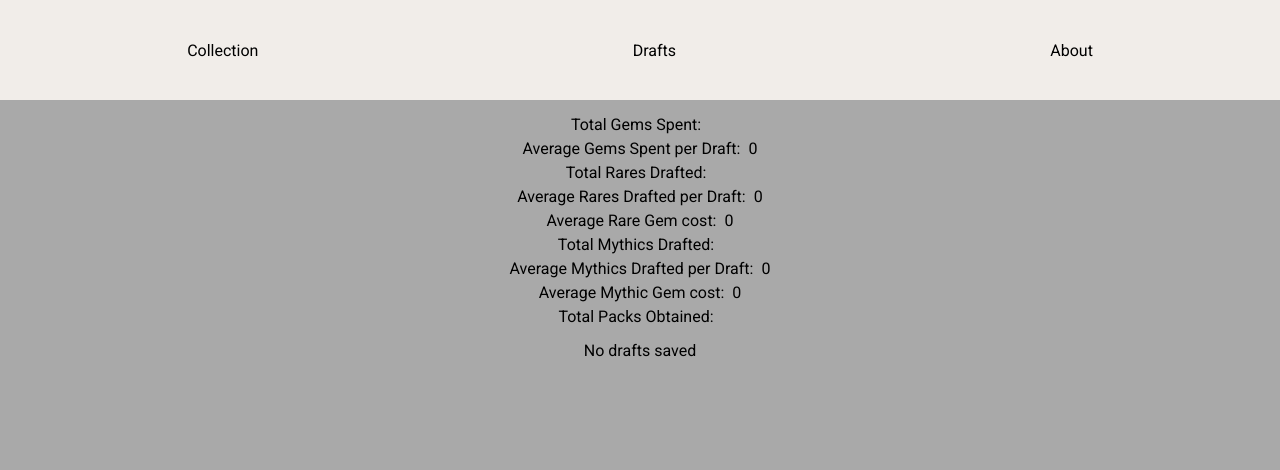
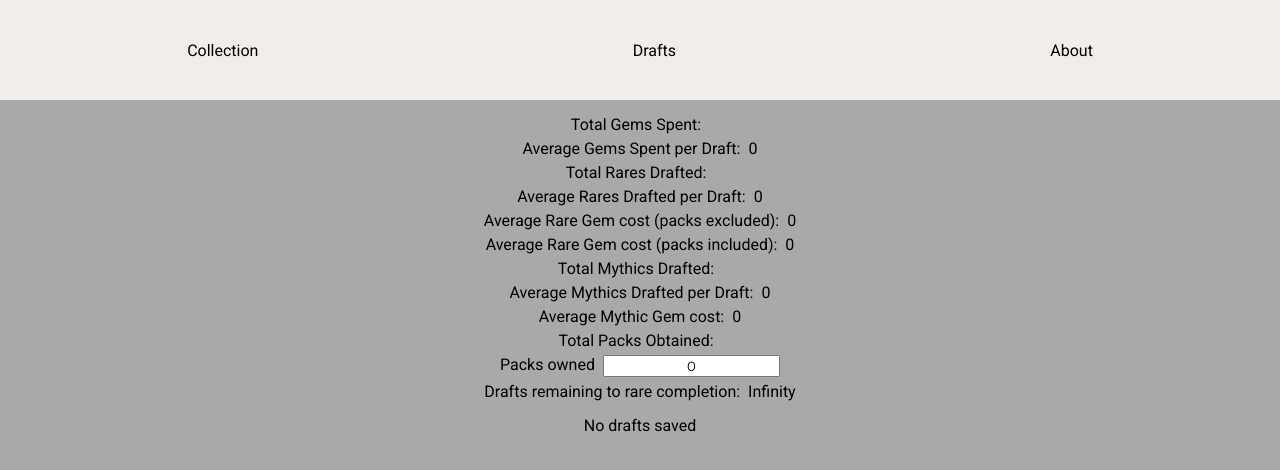
Before and after one commit to Lexacus/MTGA_Set_Collection_Helper, a React (Vite) app: page /drafts in a window 1280 px wide. Shown: the top 470 px of the page. Built offline with nearby package versions, Linux system fonts and the light colour scheme.

Commit message:
feat: drafts to rare completion

```diff
--- a/src/pages/drafts/drafts.tsx
+++ b/src/pages/drafts/drafts.tsx
@@ -8,6 +8,7 @@ import { TDraft } from "../../types";
 import {
   DraftTable,
   DraftTableCell,
+  Input,
   PageWrapper,
   StatsContainer,
   StatsWrapper,
@@ -25,6 +26,7 @@ const Drafts = () => {
   );
 
   const [isEditing, setIsEditing] = useState<number>();
+  const [packsOwned, setPacksOwned] = useState(0);
 
   const methods = useForm<TDraft[]>({
     defaultValues: drafts,
@@ -62,6 +64,13 @@ const Drafts = () => {
   const totalPacksObtained = useMemo(() => {
     return drafts?.reduce((acc, next) => acc + Number(next.packsObtained), 0);
   }, [drafts]);
+
+  const draftsToRareCompletion = useMemo(() => {
+    return Math.ceil(
+      (240 - (totalRaresDrafted ?? 0) - (packsOwned * 7) / 8) /
+        ((totalRaresDrafted ?? 0) / (drafts?.length ?? 1))
+    );
+  }, [drafts, packsOwned]);
 
   const onSubmit: SubmitHandler<TDraft[]> = (data) => {
     drafts?.splice(isEditing ?? 0, 1, Object.values(data)[0]);
@@ -105,10 +114,22 @@ const Drafts = () => {
           </StyledText>
         </StatsWrapper>
         <StatsWrapper>
-          <StyledText>Average Rare Gem cost:</StyledText>
+          <StyledText>{"Average Rare Gem cost (packs excluded):"}</StyledText>
           <StyledText>
             {!!drafts?.length
               ? ((totalGemsSpent ?? 0) / (totalRaresDrafted ?? 1)).toFixed(2)
+              : 0}
+          </StyledText>
+        </StatsWrapper>
+        <StatsWrapper>
+          <StyledText>{"Average Rare Gem cost (packs included):"}</StyledText>
+          <StyledText>
+            {!!drafts?.length
+              ? (
+                  (totalGemsSpent ?? 0) /
+                  ((totalRaresDrafted ?? 0) +
+                    (totalPacksObtained ?? 0) * (7 / 8))
+                ).toFixed(2)
               : 0}
           </StyledText>
         </StatsWrapper>
@@ -135,6 +156,17 @@ const Drafts = () => {
         <StatsWrapper>
           <StyledText>Total Packs Obtained: </StyledText>
           <StyledText>{totalPacksObtained}</StyledText>
+        </StatsWrapper>
+        <StatsWrapper>
+          <StyledText>Packs owned</StyledText>
+          <Input
+            value={packsOwned}
+            onChange={(e) => setPacksOwned(parseInt(e.target.value))}
+          ></Input>
+        </StatsWrapper>
+        <StatsWrapper>
+          <StyledText>Drafts remaining to rare completion: </StyledText>
+          <StyledText>{draftsToRareCompletion}</StyledText>
         </StatsWrapper>
       </StatsContainer>
       {!!drafts?.length ? (
```
